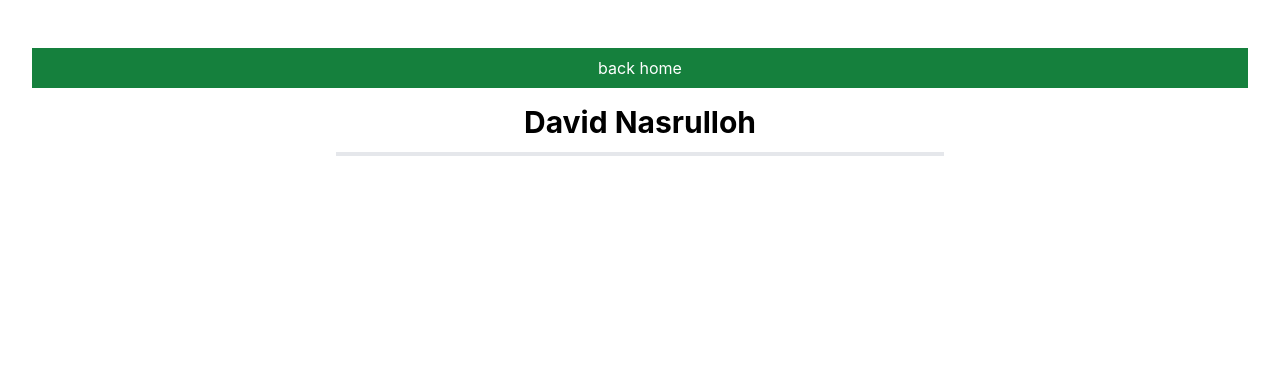
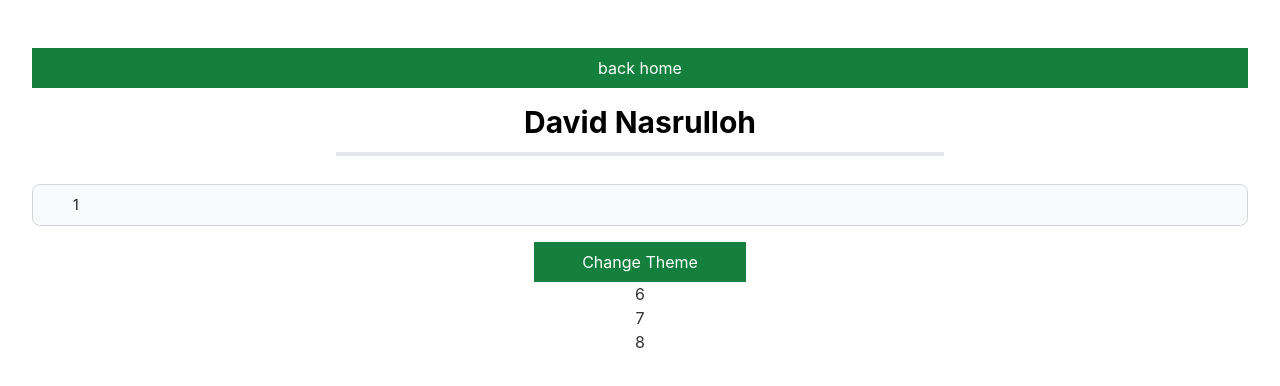
Before and after one commit to davidnasrulloh/learn-hooks-react, a React (Vite) app: page /use-callback in a window 1280 px wide. Shown: the top 386 px of the page. Built offline with nearby package versions, Linux system fonts and the light colour scheme.

Commit message:
feat/david: belajar react useCallback

```diff
--- a/src/components/Navbar.jsx
+++ b/src/components/Navbar.jsx
@@ -21,7 +21,7 @@ const Navbar = () => {
                     <div className="flex flex-col gap-2">
                         <Link to="/use-ref" className="hover:text-blue-400">UseRef</Link>
                         <Link to="/use-memo" className="hover:text-blue-400">UseMemo</Link>
-                        <Link>UseCallback</Link>
+                        <Link to="/use-callback" className="hover:text-blue-400">UseCallback</Link>
                         <Link>UseReducer</Link>
                         <Link>UseTransition</Link>
                         <Link>UseDefferedValue</Link>
--- /dev/null
+++ b/src/pages/hooksdasar/usecallback/List.jsx
@@ -0,0 +1,14 @@
+import React, { useEffect, useState } from "react";
+
+const List = ({ getItems }) => {
+    const [items, setItems] = useState([]);
+
+    useEffect(() => {
+        setItems(getItems(5))
+        console.log('Updating Items')
+    }, [getItems])
+
+    return items.map(item => <div key={item}>{item}</div>)
+}
+
+export default List;
--- /dev/null
+++ b/src/pages/hooksdasar/usecallback/UseCallback.jsx
@@ -0,0 +1,29 @@
+import React, { useCallback, useState } from "react";
+import List from "./List";
+
+const UseCallBackLearning = () => {
+    const [number, setNumber] = useState(1);
+    const [dark, setDark] = useState(false);
+    const getItems = useCallback((incrementor) => {
+        return [number + incrementor, number + 1 + incrementor, number + 2 + incrementor]
+    }, [number])
+
+    const theme = {
+        backgroundColor: dark ? "#333" : "#FFF",
+        color: dark ? "#FFF" : "#333"
+    }
+
+    return (
+        <div style={theme}>
+            <form className="flex items-center my-4">
+                <div class="relative w-full">
+                    <input type="number" value={number} onChange={e => setNumber(parseInt(e.target.value))} id="simple-search" class="bg-gray-50 border border-gray-300 text-gray-900 text-sm rounded-lg focus:ring-blue-500 focus:border-blue-500 block w-full pl-10 p-2.5  dark:bg-gray-700 dark:border-gray-600 dark:placeholder-gray-400 dark:text-white dark:focus:ring-blue-500 dark:focus:border-blue-500" placeholder="Tulis disini" />
+                </div>
+            </form>
+            <button onClick={() => setDark(prevDark => !prevDark)} className="py-2 px-12 bg-green-700 text-white hover:bg-green-600 transition">Change Theme</button>
+            <List getItems={getItems} />
+        </div>
+    );
+}
+
+export default UseCallBackLearning;
--- a/src/routers/index.jsx
+++ b/src/routers/index.jsx
@@ -6,6 +6,7 @@ import UseEffectLearning from "../pages/hooksdasar/UseEffect";
 import UseContextLearning from "../pages/hooksdasar/usecontext/UseContext";
 import UseRefLearning from "../pages/hooksdasar/UseRef";
 import UseMemoLearnings from "../pages/hooksdasar/UseMemo";
+import UseCallBackLearning from "../pages/hooksdasar/usecallback/UseCallback";
 
 const SetupRouters = () => {
     return (
@@ -17,6 +18,7 @@ const SetupRouters = () => {
             <Route path="/use-context" element={<UseContextLearning />} />
             <Route path="/use-ref" element={<UseRefLearning />} />
             <Route path="/use-memo" element={<UseMemoLearnings />} />
+            <Route path="/use-callback" element={<UseCallBackLearning />} />
         </Routes>
     );
 }
```
